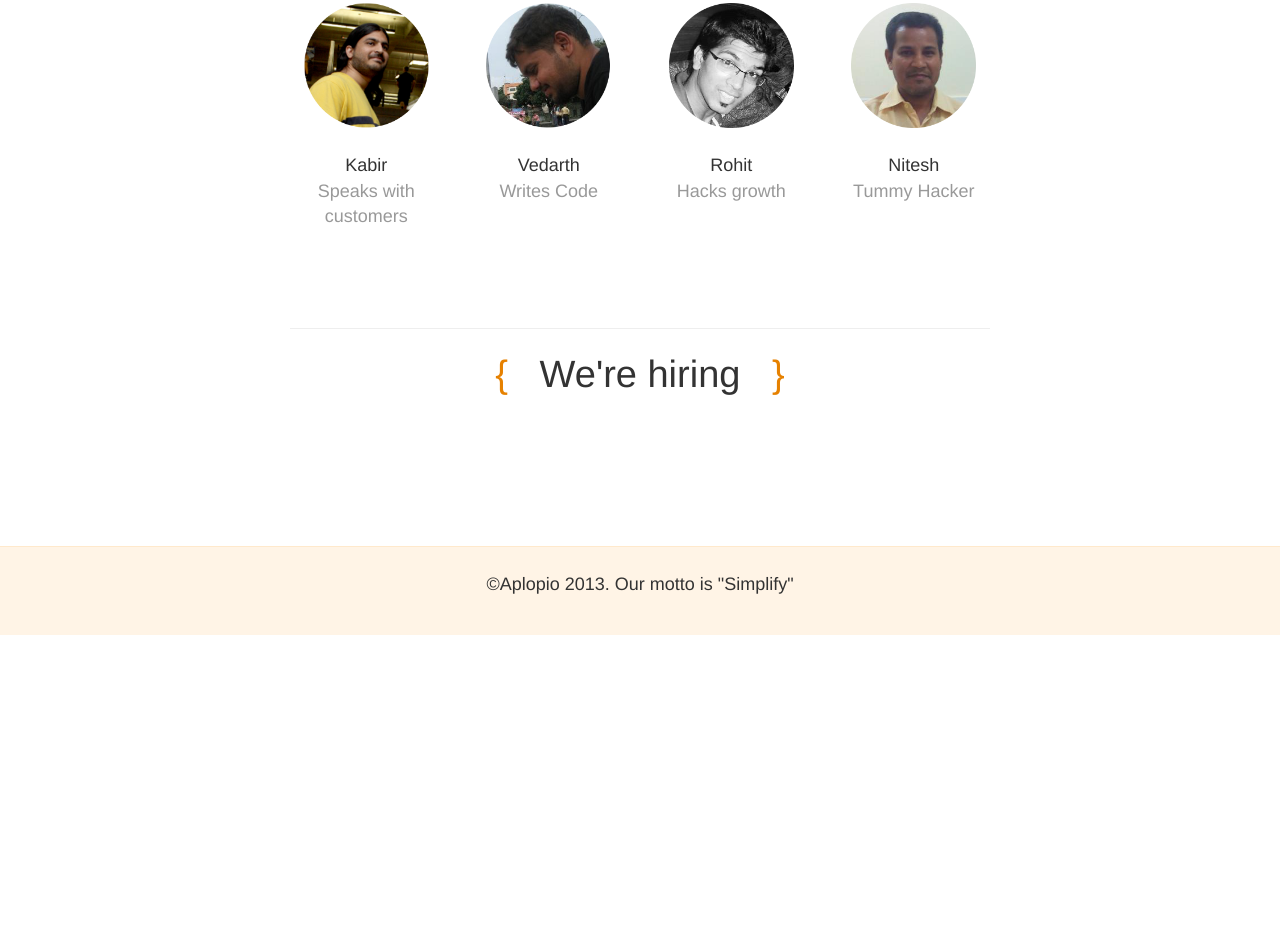
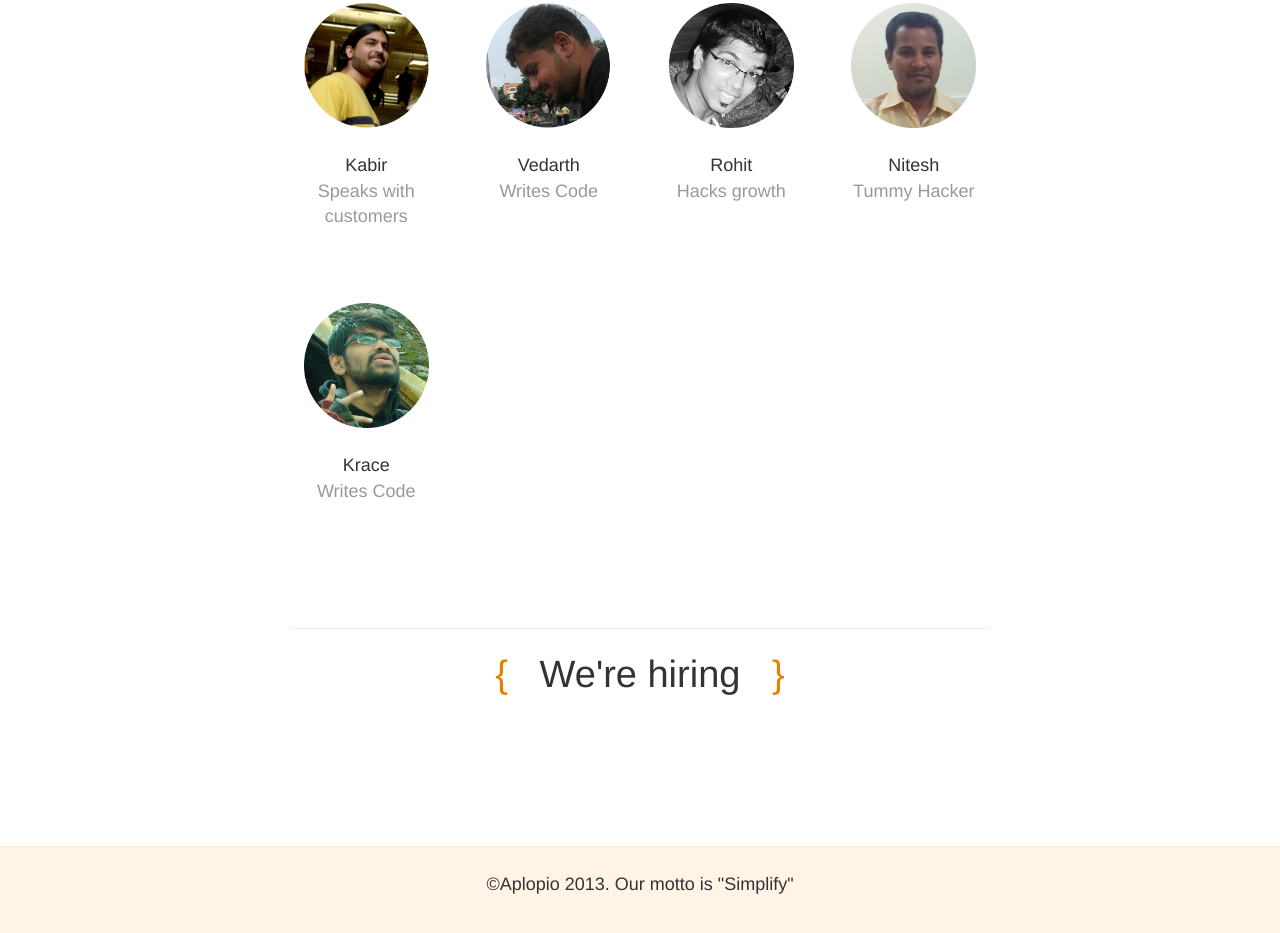
Before and after one commit to Aplopio/Aplopio-com, a plain HTML site: page index.html in a window 1280 px wide. Shown: the part 1794-2727 px from the top of the page. Before the commit the page ends 2429 px from the top, so only its background shows below. Drawn offline with Linux system fonts and the light colour scheme; a script that the page names is missing.

Commit message:
Added Krace to the site

```diff
--- a/index.html
+++ b/index.html
@@ -150,6 +150,13 @@
                 </div>
                 <p class="person-cell-desc">Tummy Hacker</p>
             </div>
+            <div class="col-md-3 person-cell">
+                <div class="align-center">
+                    <div class="person-cell-img"><img src="static/images/krace.png"/></div>
+                    <div class="person-cell-name">Krace</div>
+                </div>
+                <p class="person-cell-desc">Writes Code</p>
+            </div>
         </div>
         <hr/>
 
```
Also changed, not shown: static/images/krace.png (added).
